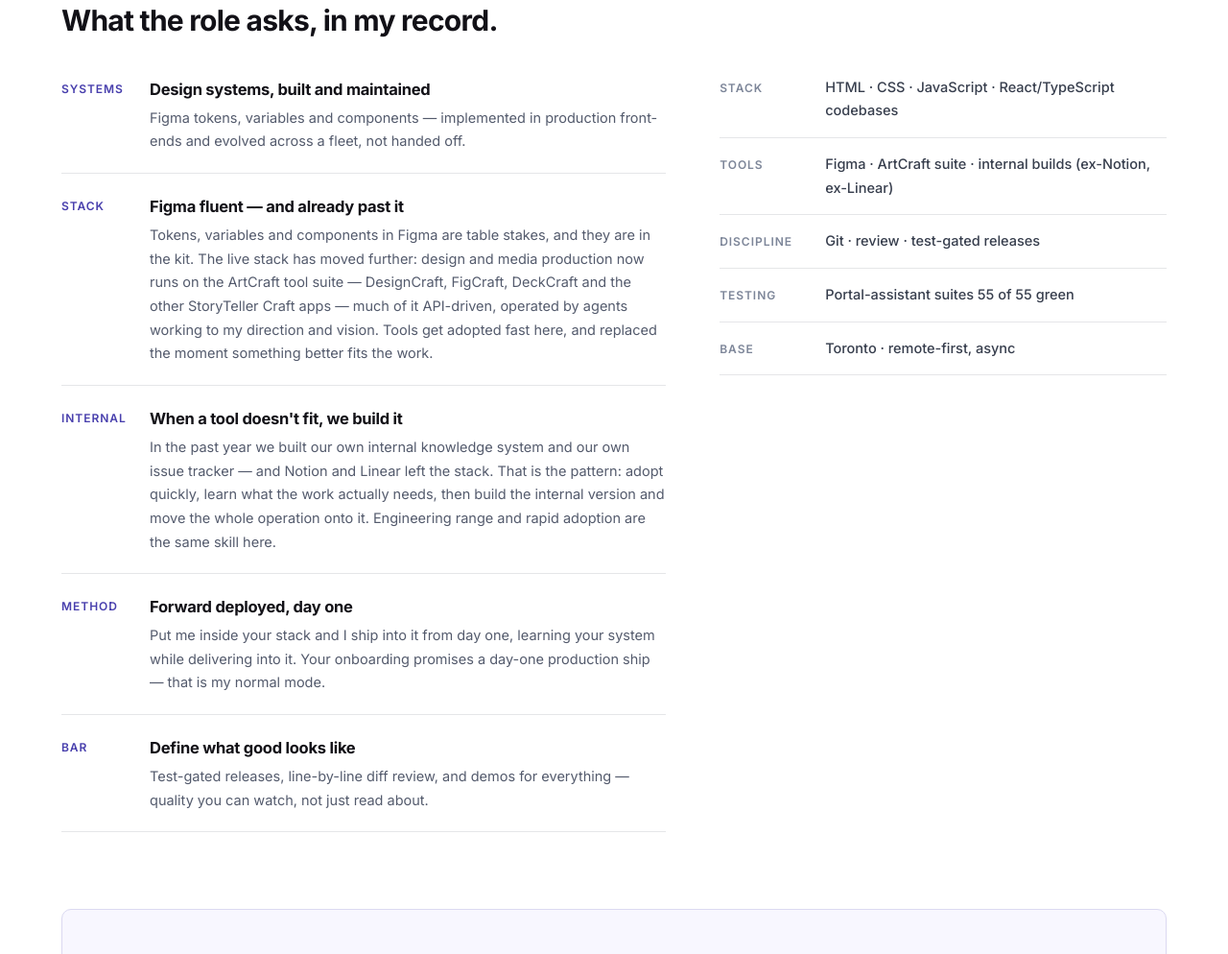
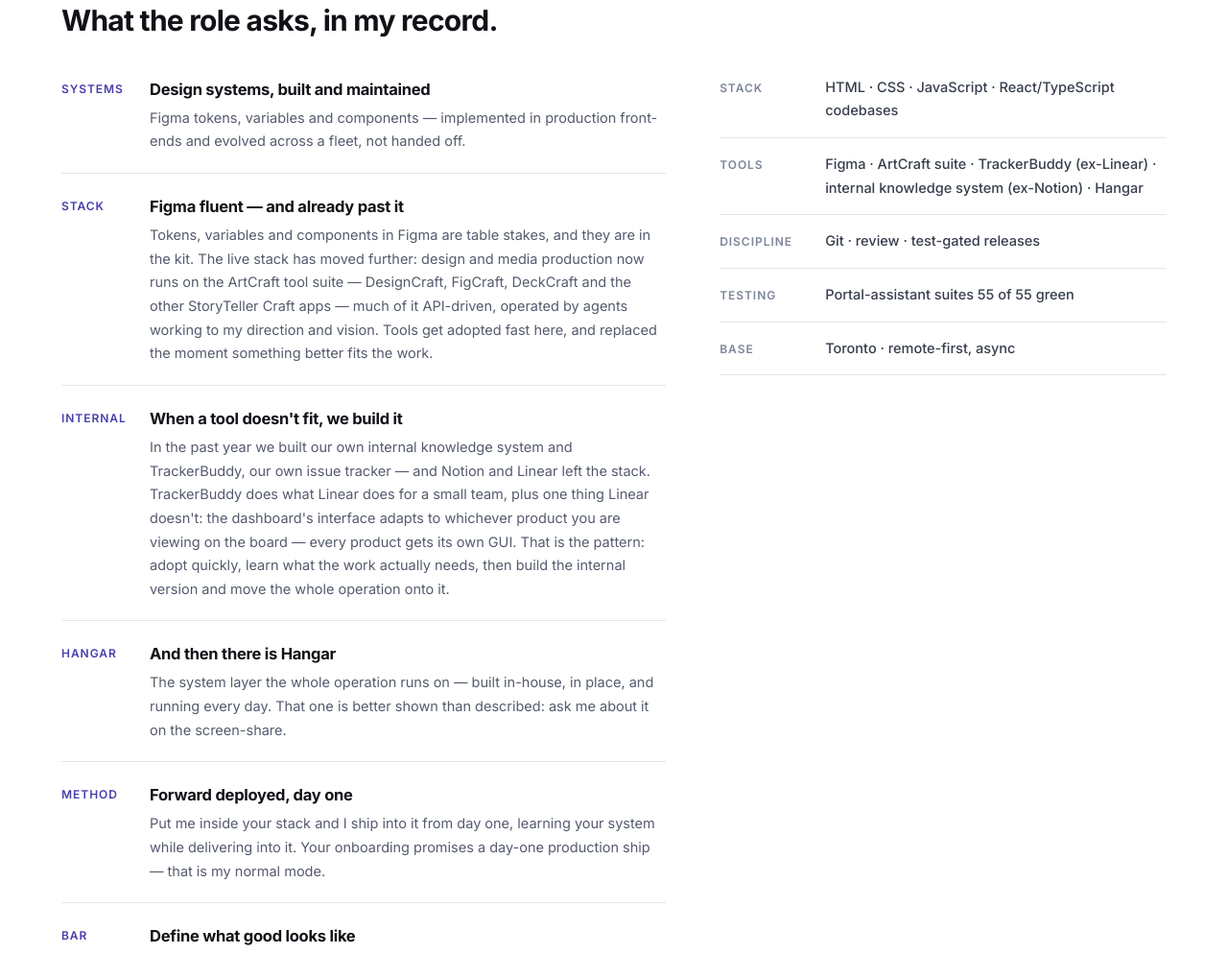
Before and after one commit to nickhilster/jd-microsites, a plain HTML site: page ashby-jd/index.html in a window 1280 px wide. Shown: the part 2719-3713 px from the top of the page at 96% size. Drawn offline with Linux system fonts and the light colour scheme.

Commit message:
Ashby microsite: name TrackerBuddy (adaptive per-product GUI) + Hangar teaser

```diff
--- a/ashby-jd/index.html
+++ b/ashby-jd/index.html
@@ -174,13 +174,14 @@ footer{background:var(--n100);border-top:1px solid var(--n200);padding:52px 0 40
     <div>
       <div class="step reveal"><div class="wk">Systems</div><div><h4>Design systems, built and maintained</h4><p>Figma tokens, variables and components — implemented in production front-ends and evolved across a fleet, not handed off.</p></div></div>
       <div class="step reveal"><div class="wk">Stack</div><div><h4>Figma fluent — and already past it</h4><p>Tokens, variables and components in Figma are table stakes, and they are in the kit. The live stack has moved further: design and media production now runs on the ArtCraft tool suite — DesignCraft, FigCraft, DeckCraft and the other StoryTeller Craft apps — much of it API-driven, operated by agents working to my direction and vision. Tools get adopted fast here, and replaced the moment something better fits the work.</p></div></div>
-      <div class="step reveal"><div class="wk">Internal</div><div><h4>When a tool doesn't fit, we build it</h4><p>In the past year we built our own internal knowledge system and our own issue tracker — and Notion and Linear left the stack. That is the pattern: adopt quickly, learn what the work actually needs, then build the internal version and move the whole operation onto it. Engineering range and rapid adoption are the same skill here.</p></div></div>
+      <div class="step reveal"><div class="wk">Internal</div><div><h4>When a tool doesn't fit, we build it</h4><p>In the past year we built our own internal knowledge system and TrackerBuddy, our own issue tracker — and Notion and Linear left the stack. TrackerBuddy does what Linear does for a small team, plus one thing Linear doesn't: the dashboard's interface adapts to whichever product you are viewing on the board — every product gets its own GUI. That is the pattern: adopt quickly, learn what the work actually needs, then build the internal version and move the whole operation onto it.</p></div></div>
+      <div class="step reveal"><div class="wk">Hangar</div><div><h4>And then there is Hangar</h4><p>The system layer the whole operation runs on — built in-house, in place, and running every day. That one is better shown than described: ask me about it on the screen-share.</p></div></div>
       <div class="step reveal"><div class="wk">Method</div><div><h4>Forward deployed, day one</h4><p>Put me inside your stack and I ship into it from day one, learning your system while delivering into it. Your onboarding promises a day-one production ship — that is my normal mode.</p></div></div>
       <div class="step reveal"><div class="wk">Bar</div><div><h4>Define what good looks like</h4><p>Test-gated releases, line-by-line diff review, and demos for everything — quality you can watch, not just read about.</p></div></div>
     </div>
     <div>
       <div class="mrow reveal"><div class="lab">Stack</div><div>HTML · CSS · JavaScript · React/TypeScript codebases</div></div>
-      <div class="mrow reveal"><div class="lab">Tools</div><div>Figma · ArtCraft suite · internal builds (ex-Notion, ex-Linear)</div></div>
+      <div class="mrow reveal"><div class="lab">Tools</div><div>Figma · ArtCraft suite · TrackerBuddy (ex-Linear) · internal knowledge system (ex-Notion) · Hangar</div></div>
       <div class="mrow reveal"><div class="lab">Discipline</div><div>Git · review · test-gated releases</div></div>
       <div class="mrow reveal"><div class="lab">Testing</div><div>Portal-assistant suites 55 of 55 green</div></div>
       <div class="mrow reveal"><div class="lab">Base</div><div>Toronto · remote-first, async</div></div>
```
